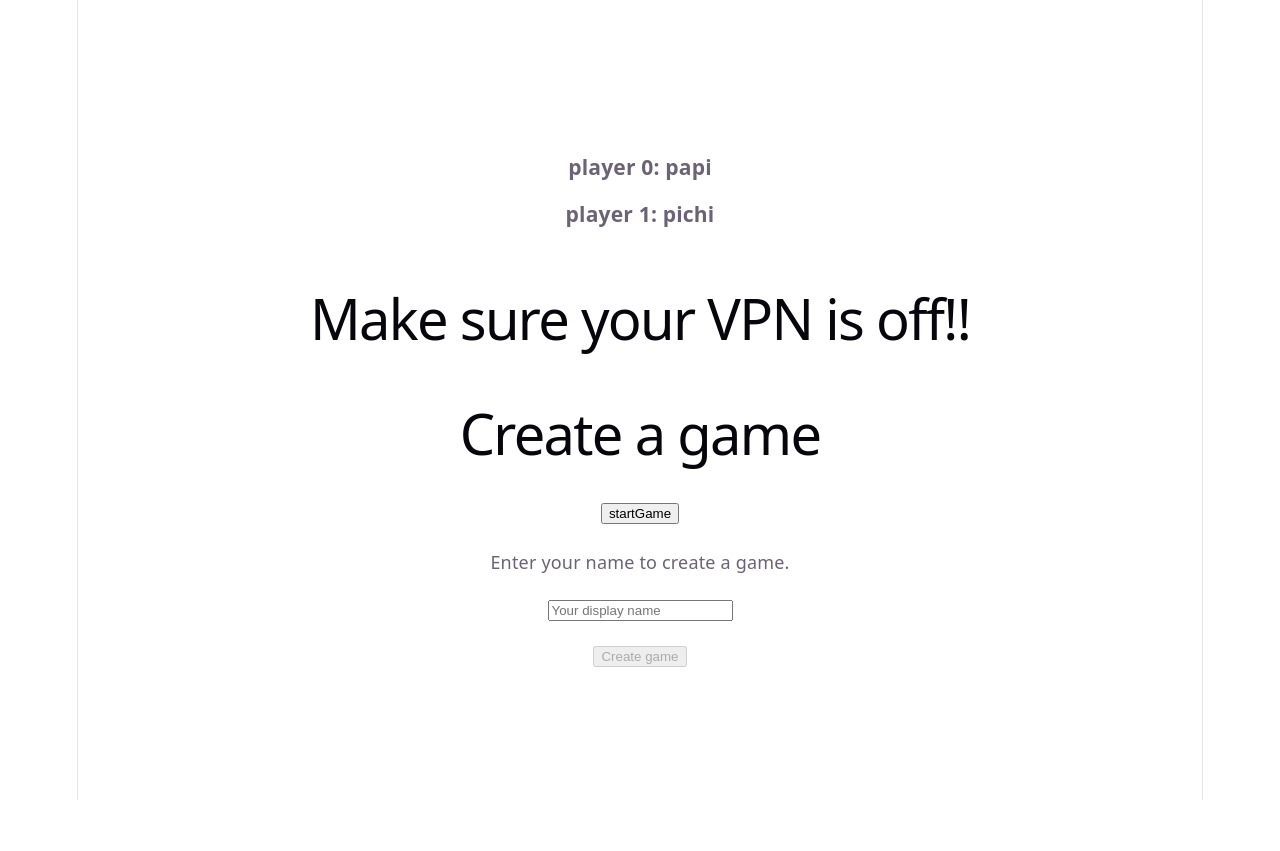
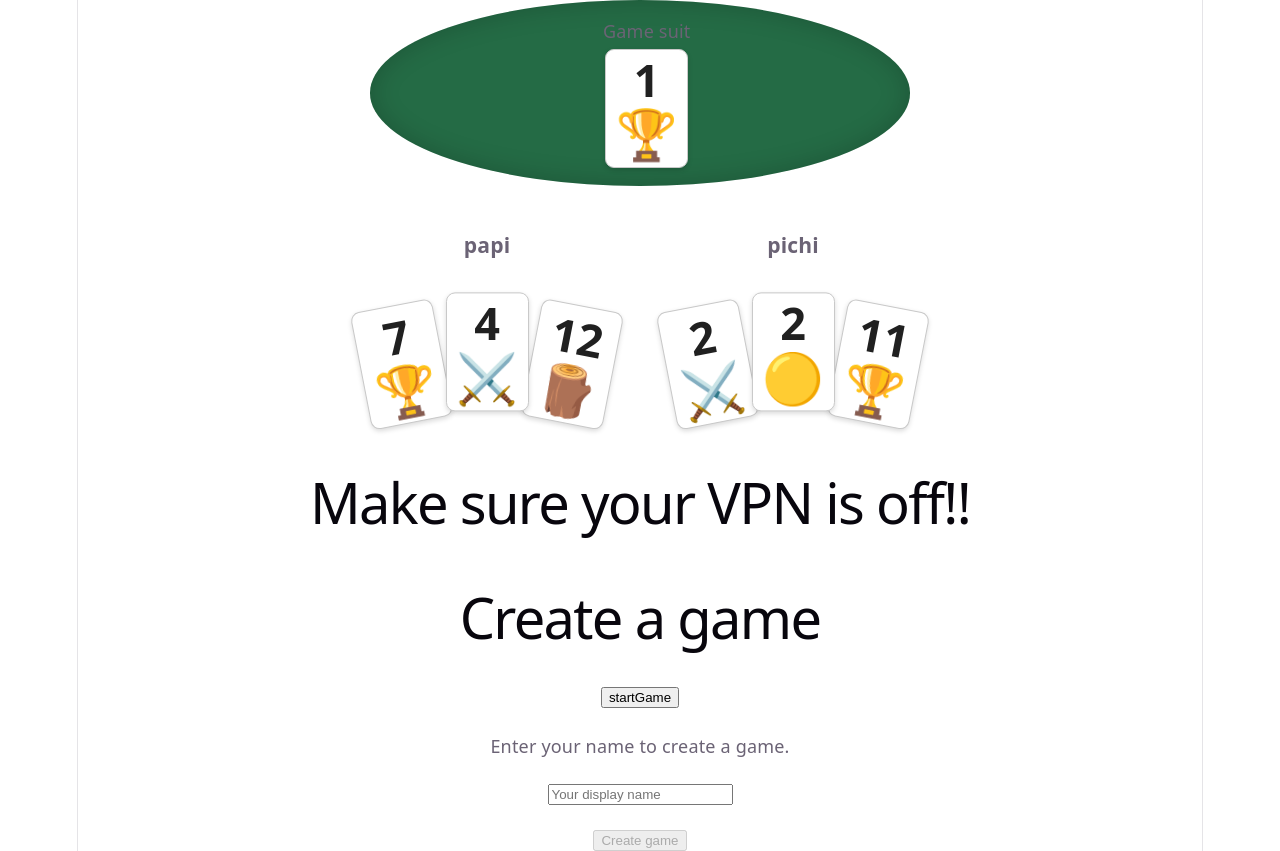
Before and after one commit to soundobj/cards, a React (Vite) app: page / in a window 1280 px wide. Both pictures are taken after a click on the button "startGame". Before the commit the page ends 800 px from the top, so only its background shows below. Built offline with nearby package versions, Linux system fonts and the light colour scheme.

Commit message:
displayCards, Table component and gameSuit

```diff
--- a/src/App.css
+++ b/src/App.css
@@ -68,6 +68,28 @@
     padding: 32px 20px 24px;
     gap: 18px;
   }
+}
+
+.player-hands {
+  align-items: flex-start;
+  display: flex;
+  flex-wrap: wrap;
+  gap: clamp(1rem, 5vw, 3rem);
+  justify-content: center;
+  width: 100%;
+}
+
+.table-area {
+  display: flex;
+  justify-content: center;
+  width: 100%;
+}
+
+.player-seat {
+  align-items: center;
+  display: flex;
+  flex-direction: column;
+  min-width: min(100%, 14rem);
 }
 
 #next-steps {
--- a/src/App.tsx
+++ b/src/App.tsx
@@ -6,6 +6,8 @@ import { useGetGameRoom } from './hooks/useGetGameRoom'
 import { briscaMachine } from './machines/briscaMachine'
 import { useMachine } from '@xstate/react'
 import type { Player } from './spanishDeck/games/brisca/brisca'
+import PlayerHand from './PlayerHand/PlayerHand'
+import Table from './Table/Table'
 
 const playerO: Player = {
   id: 0,
@@ -49,17 +51,27 @@ function App() {
   }, [actorRef]);
 
   const connected = !!room
+  const gamePlayers = state.context.players ?? [playerO, player1]
 
   return (
     <>
       <section id="center">
-        <div>
-        <div id="player0">
-              <h3>player 0: {playerO.name}</h3>
-            </div>
-            <div id="player1">
-            <h3>player 1: {player1.name}</h3>
-              </div>
+        <div className="table-area">
+          <Table
+            cards={state.context.tableHand}
+            gameSuit={state.context.gameSuit}
+          />
+        </div>
+        <div className="player-hands">
+          {gamePlayers.map((player) => (
+            <section className="player-seat" key={player.id}>
+              <h3>{player.name}</h3>
+              <PlayerHand
+                cards={player.cards}
+                onCardClick={(card) => console.log('Selected card:', card)}
+              />
+            </section>
+          ))}
         </div>
         <h1>Make sure your VPN is off!!</h1>
         <h1>{isHost ? 'Create a game' : 'Join a game'}</h1>
--- /dev/null
+++ b/src/Card/Card.css
@@ -0,0 +1,25 @@
+.playing-card {
+  align-items: center;
+  background: #fff;
+  border: 1px solid #c9c9c9;
+  border-radius: 0.5rem;
+  box-shadow: 0 2px 5px rgb(0 0 0 / 15%);
+  color: #202020;
+  display: inline-flex;
+  flex-direction: column;
+  gap: 0.4rem;
+  height: 6.5rem;
+  justify-content: center;
+  width: 4.5rem;
+}
+
+.playing-card__rank {
+  font-size: 2.5rem;
+  font-weight: 800;
+  line-height: 1;
+}
+
+.playing-card__suit {
+  font-size: 2.75rem;
+  line-height: 1;
+}
--- a/src/Card/Card.tsx
+++ b/src/Card/Card.tsx
@@ -0,0 +1,23 @@
+import { suits, type Card as PlayingCard } from "../spanishDeck/spanishDeck";
+import "./Card.css";
+
+export type CardProps = Pick<PlayingCard, "rank" | "suit">;
+
+export function Card({ rank, suit }: CardProps) {
+  const suitDetails = suits.find((item) => item.id === suit)!;
+
+  return (
+    <span
+      className="playing-card"
+      role="img"
+      aria-label={`${rank} of ${suitDetails.name}`}
+    >
+      <span className="playing-card__rank">{rank}</span>
+      <span className="playing-card__suit" aria-hidden="true">
+        {suitDetails.icon}
+      </span>
+    </span>
+  );
+}
+
+export default Card;
--- /dev/null
+++ b/src/PlayerHand/PlayerHand.css
@@ -0,0 +1,69 @@
+.player-hand {
+  align-items: center;
+  display: flex;
+  justify-content: center;
+  min-height: 8.5rem;
+  width: 100%;
+}
+
+.player-hand__card {
+  appearance: none;
+  background: transparent;
+  border: 0;
+  color: inherit;
+  cursor: pointer;
+  font: inherit;
+  padding: 0;
+  position: relative;
+  transform-origin: center 130%;
+  transition: transform 180ms ease;
+}
+
+.player-hand__card:focus-visible {
+  border-radius: 0.5rem;
+  outline: 3px solid #6b45c7;
+  outline-offset: 3px;
+}
+
+.player-hand__card:disabled {
+  cursor: not-allowed;
+  opacity: 0.7;
+}
+
+.player-hand__card + .player-hand__card {
+  margin-left: -0.8rem;
+}
+
+.player-hand__card:nth-child(1) {
+  transform: rotate(-11deg) translateY(0.4rem);
+  z-index: 1;
+}
+
+.player-hand__card:nth-child(2) {
+  transform: translateY(-0.2rem);
+  z-index: 2;
+}
+
+.player-hand__card:nth-child(3) {
+  transform: rotate(11deg) translateY(0.4rem);
+  z-index: 1;
+}
+
+@media (max-width: 360px) {
+  .player-hand__card + .player-hand__card {
+    margin-left: -1rem;
+  }
+
+  .player-hand .playing-card {
+    height: 5.5rem;
+    width: 3.75rem;
+  }
+
+  .player-hand .playing-card__rank {
+    font-size: 2rem;
+  }
+
+  .player-hand .playing-card__suit {
+    font-size: 2.25rem;
+  }
+}
--- /dev/null
+++ b/src/PlayerHand/PlayerHand.tsx
@@ -0,0 +1,36 @@
+import Card from "../Card/Card";
+import type { BriscaCard } from "../spanishDeck/games/brisca/brisca";
+import "./PlayerHand.css";
+
+export type PlayerHandProps = {
+  cards: BriscaCard[];
+  onCardClick: (card: BriscaCard) => void;
+  disabled?: boolean;
+};
+
+export function PlayerHand({ cards, onCardClick, disabled = false }: PlayerHandProps) {
+  if (cards.length === 0) return null;
+
+  return (
+    <div
+      className="player-hand"
+      role="group"
+      aria-label={`${cards.length} cards in hand`}
+    >
+      {cards.map((card) => (
+        <button
+          aria-label={`Play ${card.rank} of ${card.suit}`}
+          className="player-hand__card"
+          disabled={disabled}
+          key={card.id}
+          onClick={() => onCardClick(card)}
+          type="button"
+        >
+          <Card rank={card.rank} suit={card.suit} />
+        </button>
+      ))}
+    </div>
+  );
+}
+
+export default PlayerHand;
--- /dev/null
+++ b/src/Table/Table.css
@@ -0,0 +1,40 @@
+.card-table {
+  align-items: center;
+  background: #246b45;
+  box-sizing: border-box;
+  border-radius: 50%;
+  box-shadow: inset 0 0 1.5rem rgb(0 0 0 / 20%);
+  display: flex;
+  flex-wrap: wrap;
+  gap: 0.75rem;
+  justify-content: center;
+  min-height: 9rem;
+  padding: 1rem;
+  width: min(100%, 30rem);
+}
+
+.card-table__game-suit {
+  align-items: center;
+  display: flex;
+  flex-direction: column;
+  gap: 0.25rem;
+}
+
+.card-table__played-cards {
+  align-items: center;
+  display: flex;
+  flex-wrap: wrap;
+  gap: 0.75rem;
+  justify-content: center;
+}
+
+@media (max-width: 480px) {
+  .card-table {
+    gap: 0.5rem;
+    min-height: 7rem;
+  }
+
+  .card-table__played-cards {
+    gap: 0.5rem;
+  }
+}
--- /dev/null
+++ b/src/Table/Table.tsx
@@ -0,0 +1,26 @@
+import Card from "../Card/Card";
+import type { BriscaCard } from "../spanishDeck/games/brisca/brisca";
+import "./Table.css";
+
+export type TableProps = {
+  cards: BriscaCard[];
+  gameSuit: BriscaCard | null;
+};
+
+export function Table({ cards, gameSuit }: TableProps) {
+  return (
+    <div className="card-table" role="group" aria-label="Cards played this hand">
+      <div className="card-table__played-cards">
+        {cards.map((card) => (
+          <Card key={card.id} rank={card.rank} suit={card.suit} />
+        ))}
+      </div>
+      <div className="card-table__game-suit" aria-label="Game suit">
+        <span>Game suit</span>
+        {gameSuit && <Card rank={gameSuit.rank} suit={gameSuit.suit} />}
+      </div>
+    </div>
+  );
+}
+
+export default Table;
--- a/src/machines/briscaMachine.ts
+++ b/src/machines/briscaMachine.ts
@@ -2,24 +2,32 @@
 import { assign, setup, fromPromise } from "xstate";
 import {
   type BriscaCard,
+  type PlayedCard,
   type Player,
   briscaDeck,
   dealCards,
 } from "../spanishDeck/games/brisca/brisca";
 import { shuffleDeck } from "../spanishDeck/spanishDeck";
+import type { Card } from "../spanishDeck/spanishDeck";
 
 export const briscaMachine = setup({
   actors: {
     prepareGame: fromPromise(
       async ({ input }: { input: { players: Player[] } }) => {
-        let deck: BriscaCard[] = shuffleDeck(briscaDeck);
-        let players: Player[] = [];
+        const shuffledDeck = shuffleDeck(briscaDeck);
+        const gameSuit = shuffledDeck[0];
+        let deck = shuffledDeck.slice(1);
+        let players = input.players.map((player) => ({
+          ...player,
+          wonCards: [...player.wonCards],
+          cards: [...player.cards],
+        }));
 
         for (let hand = 0; hand < 3; hand += 1) {
-          [deck, players] = dealCards(deck, input.players);
+          [deck, players] = dealCards(deck, players);
         }
 
-        return { deck, players };
+        return { deck, gameSuit, players };
       },
     ),
   },
@@ -38,6 +46,10 @@ export const briscaMachine = setup({
   initial: "START_GAME",
   context: {
     deck: [] as BriscaCard[],
+    tableHand: [] as PlayedCard[],
+    currentPlayerId: null as number | null,
+    gameSuit: null as BriscaCard | null,
+    gameSuitId: null as Card["suit"] | null,
     players: null as Player[] | null,
   },
 
@@ -58,8 +70,13 @@ export const briscaMachine = setup({
         onDone: {
           target: "PLAYING_GAME",
           actions: [
-            assign({ deck: ({ event }) => event.output.deck }),
-            assign({ players: ({ event }) => event.output.players }),
+            assign(({ event }) => ({
+              deck: event.output.deck,
+              gameSuit: event.output.gameSuit,
+              gameSuitId: event.output.gameSuit.suit,
+              players: event.output.players,
+              currentPlayerId: event.output.players[0]?.id ?? null,
+            })),
             "consoleLogDeck",
           ],
         },
--- a/src/spanishDeck/spanishDeck.ts
+++ b/src/spanishDeck/spanishDeck.ts
@@ -1,4 +1,4 @@
-const suits = [
+export const suits = [
   { name: "cups", id: "c", icon: "🏆" },
   { name: "spades", id: "s", icon: "⚔️" },
   { name: "golds", id: "g", icon: "🟡" },
```
